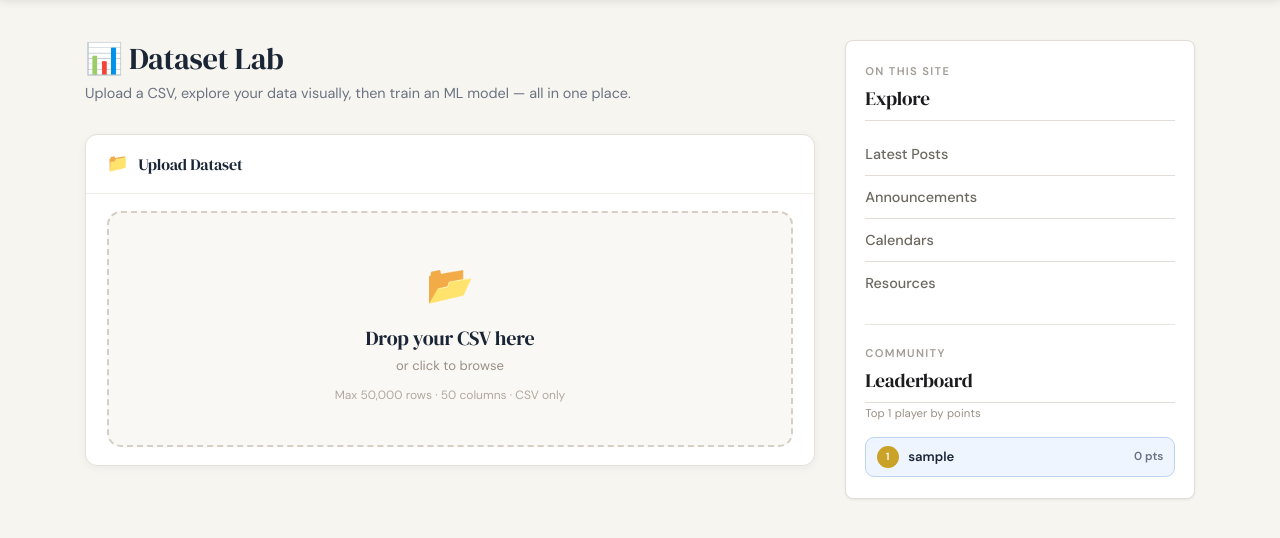
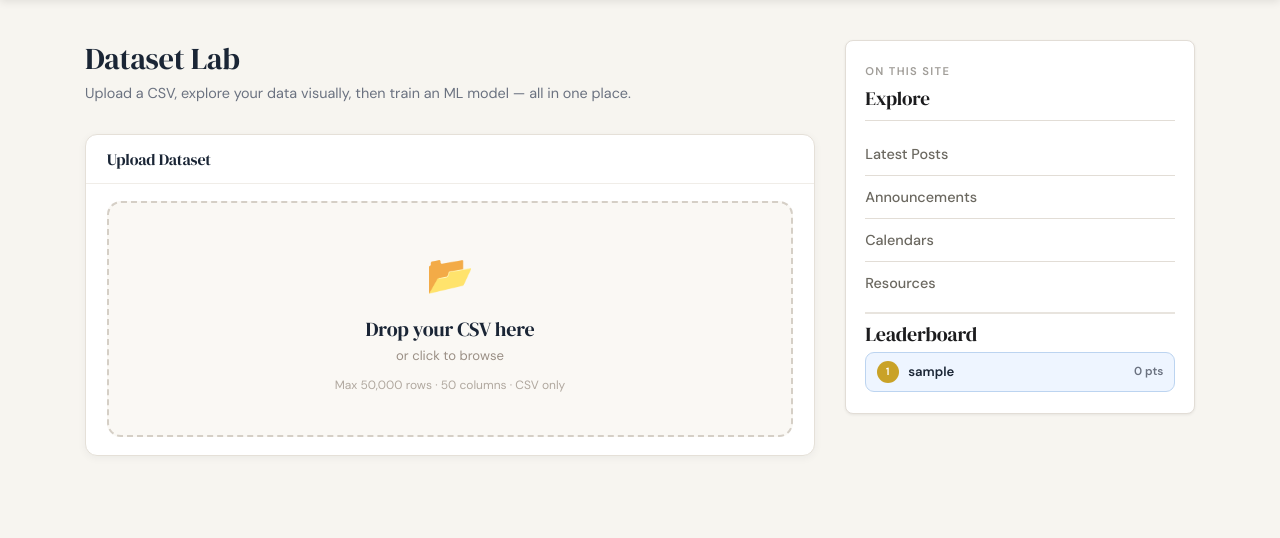
Before and after one commit to parthenobae/Neurix, a Flask app: page /datalab in a window 1280 px wide. Shown: the part 64-602 px from the top of the page. Run offline with Flask 3, Linux system fonts and the light colour scheme; the visitor is signed in with stand-in values (Sample User, id 1); data comes from the database, SQL or seed files in the repository; some libraries are stand-ins or nearby versions.

Commit message:
Improved UI

```diff
--- a/neurix/templates/datalab/index.html
+++ b/neurix/templates/datalab/index.html
@@ -210,7 +210,7 @@
 
 <!-- Hero -->
 <div class="lab-hero">
-  <h2>📊 Dataset Lab</h2>
+  <h2>Dataset Lab</h2>
   <p>Upload a CSV, explore your data visually, then train an ML model — all in one place.</p>
 </div>
 
@@ -220,7 +220,6 @@
 <!-- ── Upload ───────────────────────────────────────────────────────────── -->
 <div class="lab-card" id="upload-card">
   <div class="lab-card-header">
-    <span class="card-icon">📁</span>
     <h6>Upload Dataset</h6>
   </div>
   <div class="lab-card-body">
--- a/neurix/templates/layout.html
+++ b/neurix/templates/layout.html
@@ -27,8 +27,8 @@
     /* ── Leaderboard sidebar ───────────────────────── */
     .sidebar-divider {
       border: none;
-      border-top: 1px solid #e8e4de;
-      margin: 1.2rem 0;
+      border-top: 2px solid #e8e4de;
+      margin: 0.5rem 0;
     }
     .sidebar-sub {
       font-size: .71rem; color: #9a8f85;
@@ -174,16 +174,9 @@
           <li><a href="#">Resources</a></li>
         </ul>
 
-        <!-- Divider -->
         <hr class="sidebar-divider">
-
         <!-- Leaderboard section -->
-        <p class="sidebar-label" style="margin-bottom:.35rem;">Community</p>
-        <h4 class="sidebar-heading" style="margin-bottom:.3rem;"> Leaderboard</h4>
-        <p class="sidebar-sub">
-          Top {{ leaderboard | length }} player{{ 's' if leaderboard | length != 1 }} by points
-        </p>
-
+        <h5 class="" style="margin-bottom:.3rem;"> Leaderboard</h4>
         {% if leaderboard %}
         <ul class="lb-list">
           {% for entry in leaderboard %}
```
